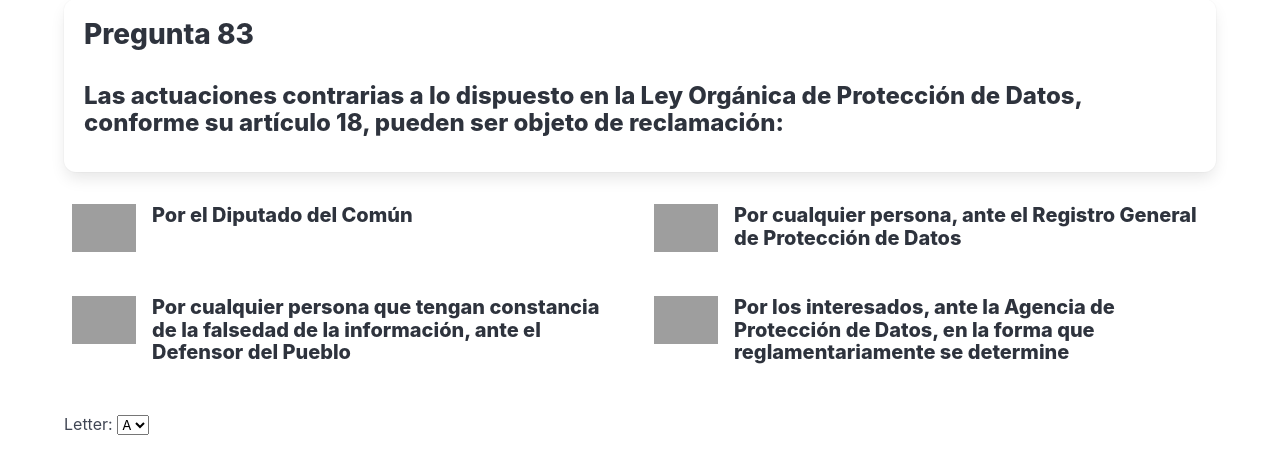
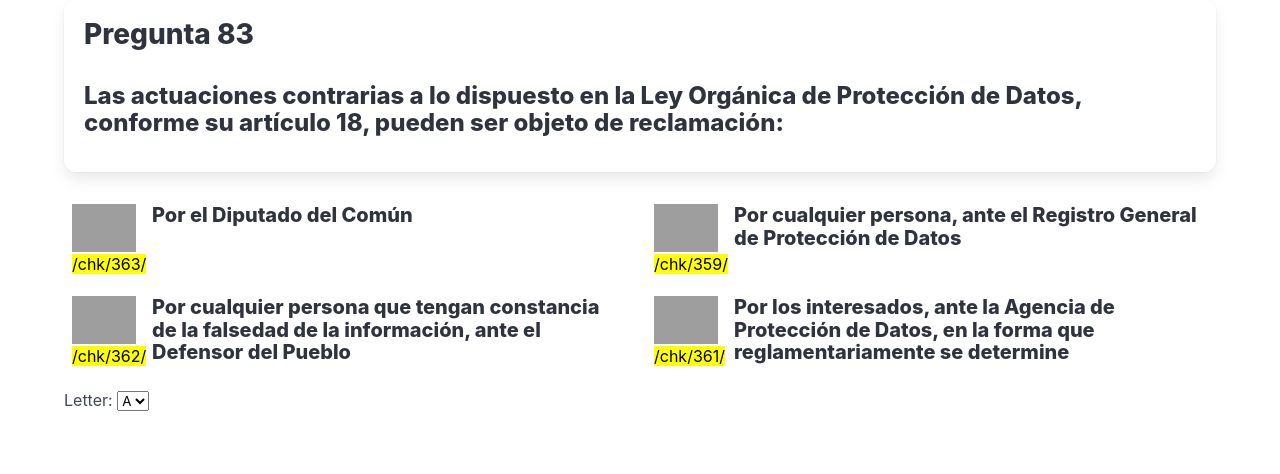
Before and after one commit to euribates/matraka, a Django app: page /ask/ in a window 1280 px wide. Shown: the part 286-760 px from the top of the page. Run offline with Django 5.2, Linux system fonts and the light colour scheme; data comes from the database, SQL or seed files in the repository; some libraries are stand-ins or nearby versions; grey boxes are pictures that could not be loaded.

Commit message:
Check answer (partial)

```diff
--- a/main/templates/base.html
+++ b/main/templates/base.html
@@ -28,5 +28,10 @@
 
     </div>
   </section>
+
+  {% block javascript %}
+
+  {% endblock javascript %}
+
   </body>
 </html>
--- a/main/urls.py
+++ b/main/urls.py
@@ -29,6 +29,7 @@
     tie('', main.views.index),
     tie('ask/', questions.views.ask),
     tie('ask/<int:pk>/', questions.views.ask),
+    tie('chk/<int:pk>/', questions.views.chk_answer),
     tie('questions/', questions.views.all_questions),
     tie('questions/new/', questions.views.new_question),
     tie('questions/<int:pk>/', questions.views.question_detail),
--- a/questions/templates/questions/ask.html
+++ b/questions/templates/questions/ask.html
@@ -1,5 +1,12 @@
 {% extends "base.html" %}
 {% load static markdownify crispy_forms_tags %}
+
+{% block javascript %}
+<script charset="utf-8">
+    console.log('ok');
+</script>
+
+{% endblock javascript %}
 
 {% block content %}
 
@@ -22,12 +29,16 @@
   <article class="media p-2">
   <figure class="media-left">
     <p class="image is-64x64">
-    <button name="answer" value="{{ answer.pk }}" id="letter_{{ letter }}">
+    <a role="button"
+       href="{% url 'chk_answer' pk=answer.pk %}"
+       id="letter_{{ letter }}">
     <img src="{% static 'questions/img/' %}{{ letter }}.svg"
          with="64" height="64"
          alt="Optión {{ letter }}">
-    </button>
+    </a>
+    <mark>{% url 'chk_answer' pk=answer.pk %}</mark>
     </p>
+    </form>
   </figure>
   <div class="media-content">
     <div class="content">
--- a/questions/views.py
+++ b/questions/views.py
@@ -33,6 +33,14 @@
         'question': question,
         'answers': answers,
         'form': form,
+        })
+
+
+def chk_answer(request, pk):
+    answer = models.Answer.load_answer(pk)
+    return render(request, 'questions/chk.html', {
+        'titulo': 'Respuesta válida' if answer.is_correct else 'No es correcta',
+        'answers': answer,
         })
 
 
```
